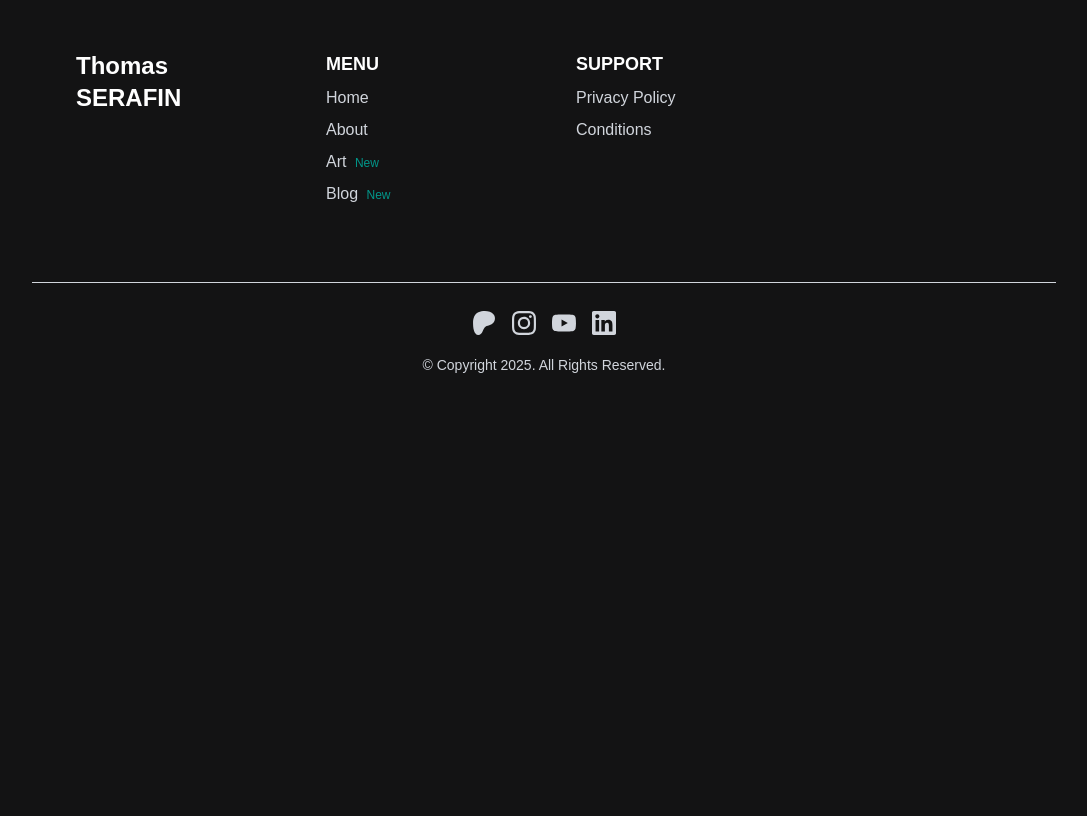
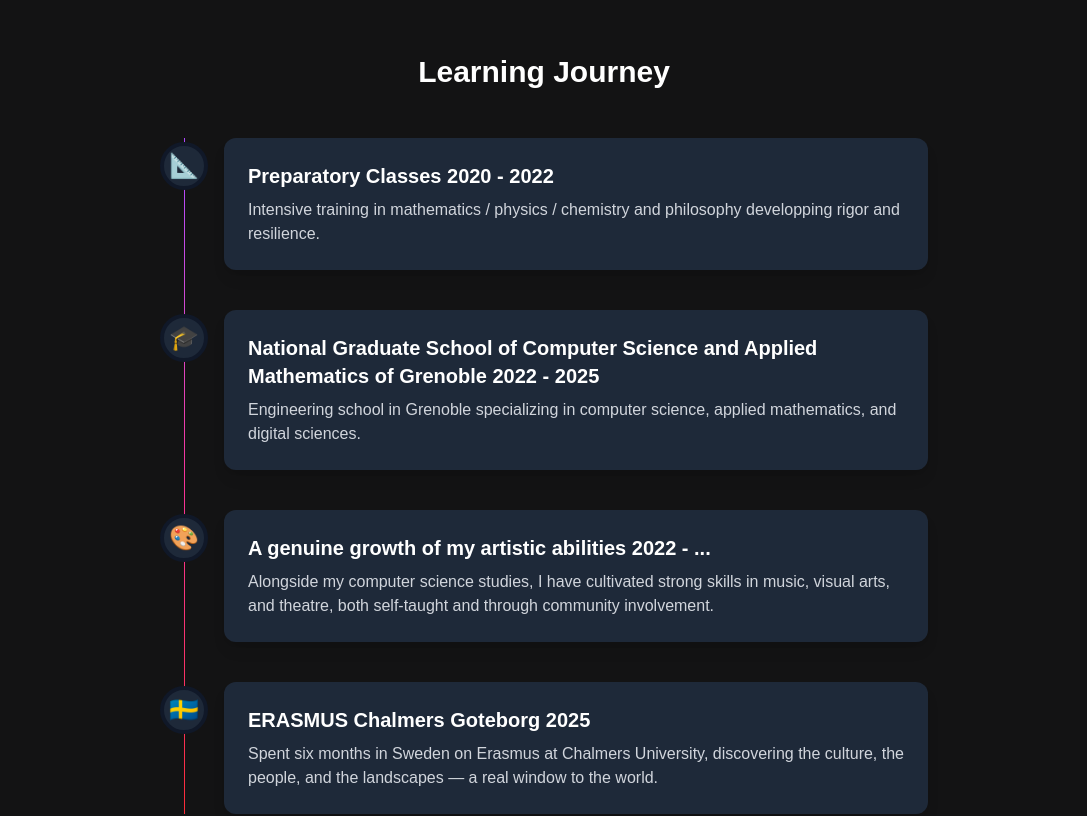
Before and after one commit to Trophaigle/Portfolio, a Next.js app: page /en/tech in a window 1280 px wide. Shown: the part 960-1776 px from the top of the page, without its empty margins (96-1183 px from the left). Before the commit the page ends 1375 px from the top, so only its background shows below. Built offline with nearby package versions, Linux system fonts and the light colour scheme.

Commit message:
parcours dans tech, theatre dans art

```diff
--- a/app/[locale]/(root)/art/page.tsx
+++ b/app/[locale]/(root)/art/page.tsx
@@ -11,7 +11,7 @@ import Image from "next/image";
 export default function ArtHero() {
   const [zooming, setZooming] = useState(false);
   const router = useRouter();
-  const t = useTranslations("artHero");
+  const t = useTranslations("artPage");
 
   const triggerZoomAndNavigate = (href : string) => {
     setZooming(true);
@@ -121,7 +121,30 @@ export default function ArtHero() {
   </div>
 </div>
 
+
+
 {/* autre art pratiqués: theatre */}
+{/* THEATRE SECTION */}
+<section className="mt-24 pb-8 flex justify-center">
+  <div className="max-w-2xl text-center text-gray-200 px-6">
+
+    {/* Icon */}
+    <div className="text-4xl mb-4">
+      🎭
+    </div>
+
+    {/* Title */}
+    <h3 className="text-2xl font-semibold mb-4 text-white">
+      {t('theaterTitle')}
+    </h3>
+
+    {/* Text */}
+    <p className="text-gray-300 leading-relaxed">
+       {t('theaterText')}
+    </p>
+
+  </div>
+</section>
     </>
   );
 }
--- a/app/[locale]/(root)/resources/page.tsx
+++ b/app/[locale]/(root)/resources/page.tsx
@@ -15,9 +15,16 @@ export default function Resources() {
       {
         title: "Et si on arrêtait d’avoir peur ? – Margaux Hammann",
         summary:
-          "Remise en question de la place de la peur pour la transformer en moteur",
+          "Remise en question de la place de la peur pour la transformer en véritable moteur",
         url: "https://www.youtube.com/watch?v=xKSSEHbRXcM",
       },
+      {
+        title: "Danish Podcast: Learn Danish Like a Child – Fast and Naturally",
+        summary:
+          "More than just a method to learn a language, it's rethinking how to learn something and face difficulties. It could be summarized in 'keeping simple, fun/love, making mistakes, courage and repetition'.",
+        url: "https://www.youtube.com/watch?v=XimUGRxIPIk",
+      },
+
       {
         title: "N'attendez pas votre place, créez-la! | Rebecca Sfedj | TEDxEMLYON",
         summary:
@@ -27,7 +34,7 @@ export default function Resources() {
       {
         title: "Lucas Hof",
         summary:
-          "Chaine Youtube",
+          "Chaine Youtube / NewsLetter / Podcasts",
         url: "https://www.youtube.com/@Lucas_HOF",
       },
       {
--- a/app/[locale]/(root)/tech/page.tsx
+++ b/app/[locale]/(root)/tech/page.tsx
@@ -1,10 +1,13 @@
 import ProjectOverview from '@/app/components/home/projectOverview'
+import MiniTimeline from '@/app/components/tech/miniTimeline'
 import React from 'react'
 
 const page = () => {
   return (
     <>
-    <ProjectOverview />
+     <ProjectOverview />
+    <MiniTimeline />
+
     </>
   )
 }
--- a/app/components/about/values.tsx
+++ b/app/components/about/values.tsx
@@ -18,7 +18,7 @@ function Values() {
     {
       title: t('excellence.title'),
       subtitle: t('excellence.subtitle'),
-      image: "https://images.unsplash.com/photo-1475518845976-0fd87b7e4e5d?q=80&w=1170&auto=format&fit=crop"
+      image: "https://images.unsplash.com/photo-1656090729242-f742a02db629?q=80&w=1470&auto=format&fit=crop"
     },
     {
       title: t('boldness.title'),
@@ -34,7 +34,12 @@ function Values() {
       title: t('exploration.title'),
       subtitle: t('exploration.subtitle'),
       image: "https://images.unsplash.com/photo-1603623898218-0cb7f493309b?q=80&w=1170&auto=format&fit=crop"
-    }
+    },
+    {
+      title: t('sharing.title'),
+      subtitle: t('sharing.subtitle'),
+      image: "https://images.unsplash.com/photo-1670460891931-a2780ccb223f?q=80&w=1470&auto=format&fit=crop"
+    },
   ];
   // aussi: le partage (de moment, de biens ...)
 
--- /dev/null
+++ b/app/components/tech/miniTimeline.tsx
@@ -0,0 +1,108 @@
+import { useLocale, useTranslations } from "next-intl";
+
+interface MiniTimelineStep {
+  icon: string;
+  title: { fr: string; en: string };
+  description: { fr: string; en: string };
+}
+
+const miniTimelineSteps: MiniTimelineStep[] = [
+  {
+    icon: "📐",
+    title: {
+      fr: "Classe préparatoire 2020 - 2022",
+      en: "Preparatory Classes 2020 - 2022"
+    },
+    description: {
+      fr: "Formation intensive en mathématiques / physique / chimie et phisosophie, développant rigueur et endurance.",
+      en: "Intensive training in mathematics / physics / chemistry and philosophy developping rigor and resilience."
+    }
+  },
+   {
+    icon: "🎓",
+    title: {
+      fr: "ENSIMAG - École Nationale Supérieure d’Informatique et de Mathématiques Appliquées de Grenoble 2022 - 2025",
+      en: "National Graduate School of Computer Science and Applied Mathematics of Grenoble 2022 - 2025"
+    },
+    description: {
+      fr: "École d’ingénieurs de Grenoble spécialisée en informatique, mathématiques appliquées et sciences du numérique.",
+      en: "Engineering school in Grenoble specializing in computer science, applied mathematics, and digital sciences."
+    }
+  },
+  {
+    icon: "🎨",
+    title: {
+      fr: "Véritable développement de mes aptitudes artistiques 2022 - ...",
+      en: "A genuine growth of my artistic abilities 2022 - ..."
+    },
+    description: {
+      fr: "En parallèle de ma formation en informatique, j’ai acquis, en autodidacte ou dans le cadre associatif, de solides compétences en musique, arts visuels et théâtre.",
+      en: "Alongside my computer science studies, I have cultivated strong skills in music, visual arts, and theatre, both self-taught and through community involvement."
+    }
+  },
+  {
+    icon: "🇸🇪",
+    title: {
+      fr: "ERASMUS - Chalmers Goteborg 2025",
+      en: "ERASMUS  Chalmers Goteborg 2025"
+    },
+    description: {
+      fr: "Séjour de six mois en Suède dans le cadre d’Erasmus, à l’Université de Chalmers. Découverte de la culture, des gens et des lieux, une vraie ouverture au monde.",
+      en: "Spent six months in Sweden on Erasmus at Chalmers University, discovering the culture, the people, and the landscapes — a real window to the world."
+    }
+  },
+];
+
+function getText(step: MiniTimelineStep, locale: "fr" | "en") {
+  return {
+    title: step.title[locale],
+    description: step.description[locale],
+  };
+}
+
+export default function MiniTimeline() {
+  const t = useTranslations("MiniTimeline");
+  const locale = useLocale() as "fr" | "en";
+
+  return (
+    <section className="container mx-auto px-6 py-16">
+      <h2 className="text-3xl font-bold text-center mb-12 text-white">
+        {t("title")}
+      </h2>
+
+      <div className="relative max-w-3xl mx-auto">
+
+        {/* Ligne verticale */}
+        <div className="absolute left-6 top-0 bottom-0 w-px bg-gradient-to-b from-purple-500 via-pink-500 to-red-500" />
+
+        <div className="space-y-10">
+          {miniTimelineSteps.map((step, index) => {
+            const text = getText(step, locale);
+
+            return (
+              <div key={index} className="relative pl-16">
+                   {/* Icône */}
+                <div className="absolute left-0 top-1 w-12 h-12 rounded-full
+                                bg-gray-800 border-4 border-gray-900
+                                flex items-center justify-center text-2xl">
+                  {step.icon}
+                </div>
+
+                {/* Contenu */}
+                <div className="bg-gray-800 rounded-xl p-6 shadow-lg">
+                  <h3 className="text-xl font-semibold text-white">
+                    {text.title}
+                  </h3>
+                  <p className="text-gray-300 mt-2">
+                    {text.description}
+                  </p>
+                </div>
+
+              </div>
+            );
+          })}
+        </div>
+      </div>
+    </section>
+  );
+}
--- a/messages/en.json
+++ b/messages/en.json
@@ -79,7 +79,7 @@
     },
     "boldness": {
       "title": "🔥 Boldness",
-      "subtitle": "Daring, experimenting, moving forward despite uncertainty."
+      "subtitle": "Daring, experimenting, moving forward despite uncertainty and fear."
     },
     "aesthetics": {
       "title": "🎼 Aesthetics",
@@ -88,6 +88,10 @@
     "exploration": {
       "title": "🧭 Exploration",
       "subtitle": "Curiosity, discovery and openness to the unknown."
+    },
+    "sharing": {
+      "title": "🌱 Sharing",
+      "subtitle": "Sharing valuable moments with people or sharing knowledge."
     }
   },
 
@@ -107,7 +111,7 @@
         "success": "🎉 Your request has been successfully submitted!",
         "error": "❌ An error occurred. Please try again."
     },
-    "artHero": {
+    "artPage": {
         "musicTitle": "Music",
         "musicSubtitle": "Classical and other musical works ...",
         "musicCTA": "Start exploring",
@@ -115,8 +119,10 @@
         "graphicSubtitle": "Drawings, paintings ...",
         "graphicCTA": "Start exploring",
         "magicalPortal": "Magic|Portal",
-        "footerText": "Art is creating, taking journeys, and telling stories that dare to transform and transcend reality."
-    } ,
+        "footerText": "Art is creating, taking journeys, and telling stories that dare to transform and transcend reality.",
+        "theaterTitle": "Theater",
+        "theaterText":  "I also practice theater in French and in English — a playful way to connect with others, to play with languages, and to learn how to inhabit speech."
+      } ,
      "music": {
         "theme-passion": {
           "title": "Theme of passion - 2023",
@@ -212,5 +218,8 @@
   },
   "music-composition": {
     "myCompos": "My compositions"
+  },
+   "MiniTimeline": {
+    "title": "Learning Journey"
   }
 }
--- a/messages/fr.json
+++ b/messages/fr.json
@@ -77,7 +77,7 @@
     },
     "boldness": {
       "title": "🔥 Audace",
-      "subtitle": "Oser, expérimenter, avancer malgré le doute et l’incertitude."
+      "subtitle": "Oser, expérimenter, avancer malgré le doute et l’incertitude et la peur."
     },
     "aesthetics": {
       "title": "🎼 Esthétique",
@@ -86,6 +86,10 @@
     "exploration": {
       "title": "🧭 Exploration",
       "subtitle": "Curiosité, découverte et ouverture à l’inconnu."
+    },
+     "sharing": {
+      "title": "🌱 Le Partage",
+      "subtitle": "Partager des moments précieux avec des gens. Partager du savoir."
     }
   },
 
@@ -106,7 +110,7 @@
         "success": "🎉 Votre demande a bien été envoyée !",
         "error": "❌ Une erreur est survenue. Veuillez réessayer."
     },
-    "artHero": {
+    "artPage": {
         "musicTitle": "Musiques",
         "musicSubtitle": "Oeuvres musicales classiques et autres ...",
         "musicCTA": "Commencer l'exploration",
@@ -114,8 +118,10 @@
         "graphicSubtitle": "Dessins, peintures ...",
         "graphicCTA": "Commencer l'exploration",
         "magicalPortal": "Portail|Magique",
-        "footerText": "L’art, c’est créer, faire voyager et raconter des histoires qui osent transformer et transcender le réel."
-    },
+        "footerText": "L’art, c’est créer, faire voyager et raconter des histoires qui osent transformer et transcender le réel.",
+        "theaterTitle": "Théâtre",
+        "theaterText":  "Je pratique aussi le théâtre en français et en anglais — un moyen ludique de s’ouvrir aux autres, de jouer avec les langues, et d’apprendre à habiter la parole."
+      },
 
     "music": {
       "theme-passion": {
@@ -212,5 +218,8 @@
   },
   "music-composition": {
     "myCompos": "Mes compositions"
+  },
+   "MiniTimeline": {
+    "title": "Parcours scolaire & explorations"
   }
 }
```
